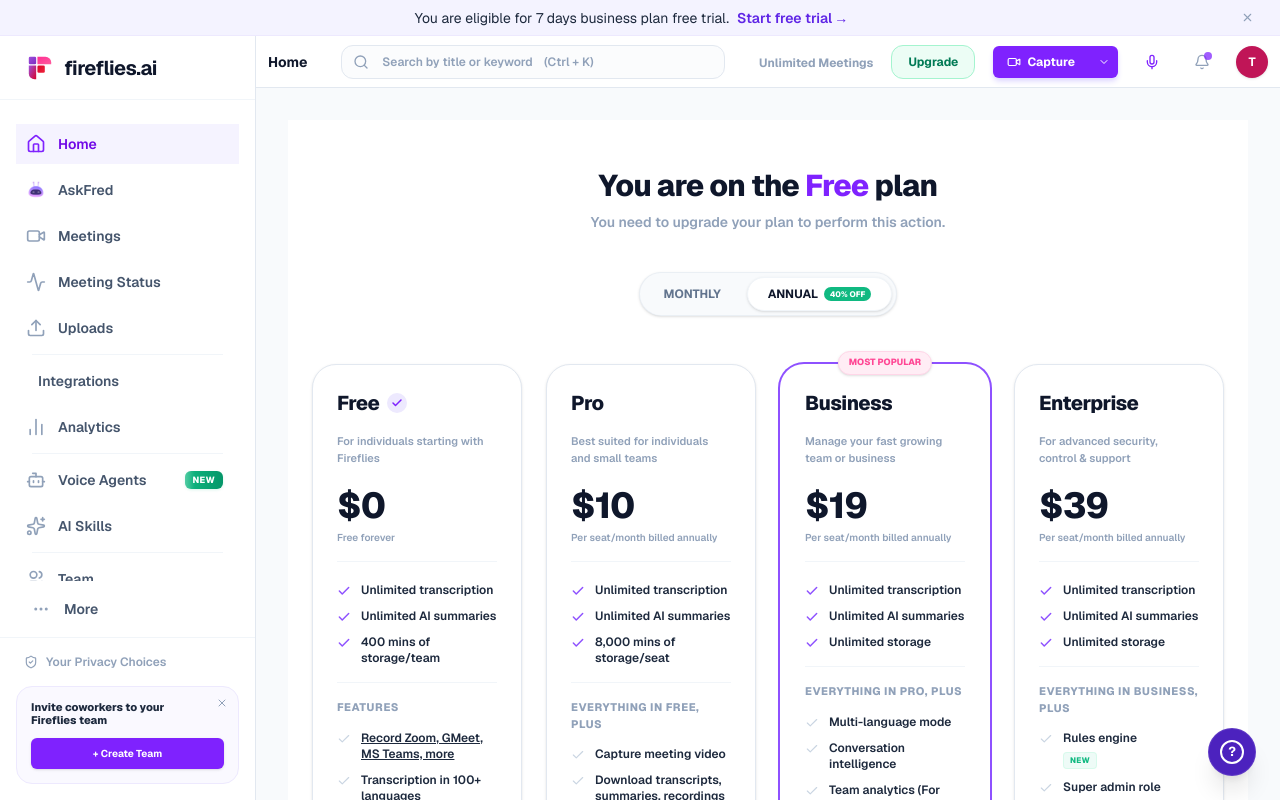
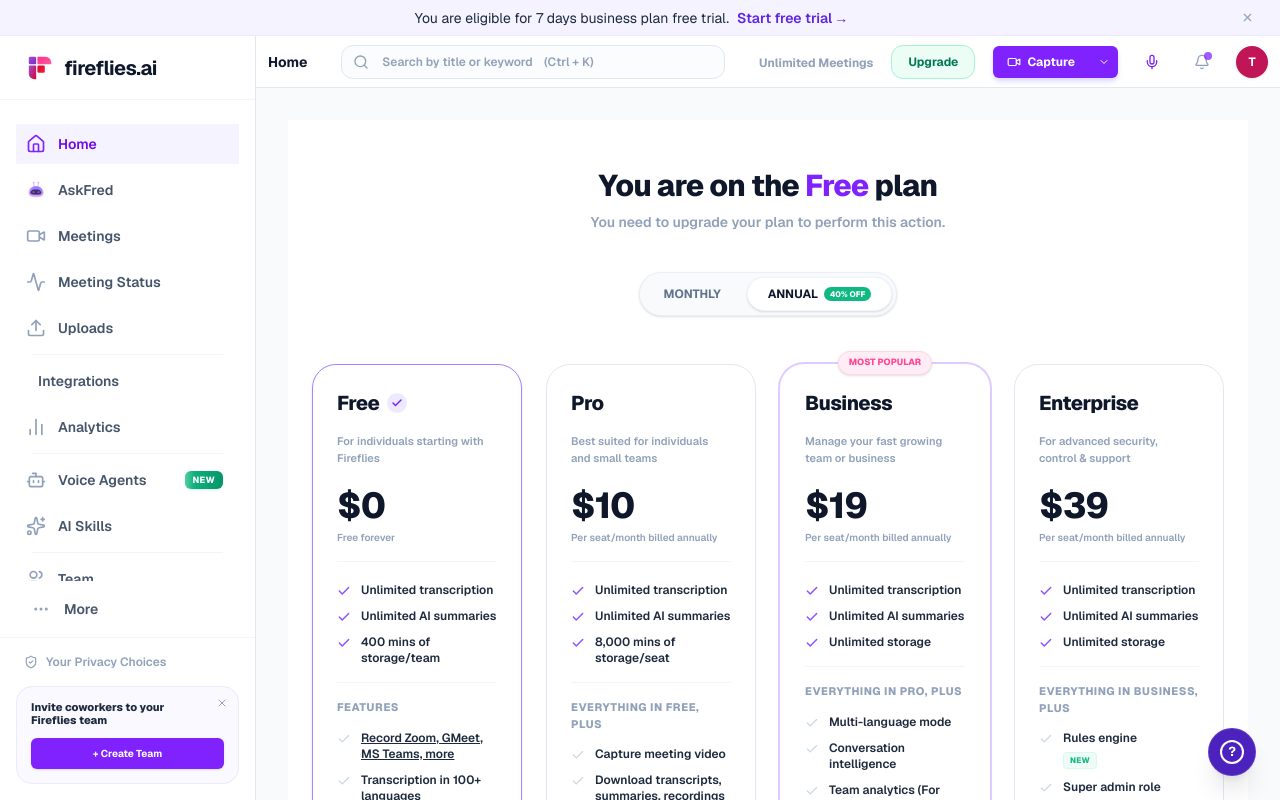
Before and after one commit to ManshuCoder/Fireflies.ai, a Next.js app in the folder frontend/: page /upgrade in a window 1280 px wide. Built offline with nearby package versions, Linux system fonts and the light colour scheme.

Commit message:
feat: make pricing cards hover states dynamic so current subscription card has no hover outline

```diff
--- a/frontend/src/app/upgrade/page.tsx
+++ b/frontend/src/app/upgrade/page.tsx
@@ -6,6 +6,7 @@
 
 export default function UpgradePage() {
   const [billingCycle, setBillingCycle] = useState<"monthly" | "annual">("annual");
+  const [currentPlan, setCurrentPlan] = useState("Free");
 
   const plans = [
     {
@@ -126,7 +127,7 @@
       {/* Title Header */}
       <div className="text-center space-y-2 mb-10">
         <h2 className="text-3xl font-extrabold tracking-tight text-slate-900">
-          You are on the <span className="text-violet-600">Free</span> plan
+          You are on the <span className="text-violet-600">{currentPlan}</span> plan
         </h2>
         <p className="text-sm font-semibold text-slate-400">
           You need to upgrade your plan to perform this action.
@@ -166,11 +167,16 @@
       <div className="max-w-7xl mx-auto grid grid-cols-1 md:grid-cols-4 gap-6 items-stretch pb-16">
         {plans.map((plan, i) => {
           const currentPrice = billingCycle === "monthly" ? plan.priceMonthly : plan.priceAnnual;
+          const isCurrent = plan.name === currentPlan;
+          const cardBorderClass = isCurrent
+            ? "border-violet-400 bg-violet-50/5 shadow-sm cursor-default"
+            : "border-slate-200 hover:border-violet-500 hover:ring-2 hover:ring-violet-100/50 hover:shadow-md cursor-pointer";
+
           return (
             <div
               key={i}
-              className={`rounded-3xl border border-slate-200 bg-white p-6 shadow-sm hover:shadow-md transition-all flex flex-col justify-between items-stretch relative ${
-                plan.badge ? "ring-2 ring-violet-500 border-transparent animate-pulse-subtle" : ""
+              className={`rounded-3xl bg-white p-6 transition-all flex flex-col justify-between items-stretch relative border ${cardBorderClass} ${
+                plan.badge && !isCurrent ? "ring-2 ring-violet-500/30 border-transparent animate-pulse-subtle" : ""
               }`}
             >
               {/* Badge Popular */}
@@ -260,16 +266,19 @@
                     </button>
                   </div>
                 )}
-                {plan.isCurrent ? (
-                  <div className="w-full bg-slate-50 border border-slate-200 text-slate-400 py-3 rounded-xl text-xs font-bold text-center cursor-default">
-                    {plan.buttonText}
+                {isCurrent ? (
+                  <div className="w-full bg-slate-50 border border-slate-250 text-slate-400 py-3 rounded-xl text-xs font-bold text-center cursor-default select-none">
+                    Current
                   </div>
                 ) : (
                   <button
-                    onClick={() => alert(`Upgrading to ${plan.name} Plan!`)}
+                    onClick={() => {
+                      setCurrentPlan(plan.name);
+                      alert(`Successfully subscribed to the ${plan.name} plan!`);
+                    }}
                     className="w-full bg-violet-600 hover:bg-violet-700 text-white py-3 rounded-xl text-xs font-bold text-center transition-all shadow-md shadow-violet-100 hover:shadow-lg cursor-pointer"
                   >
-                    {plan.buttonText}
+                    {plan.name === "Free" ? "Downgrade" : "Upgrade"}
                   </button>
                 )}
               </div>
```
